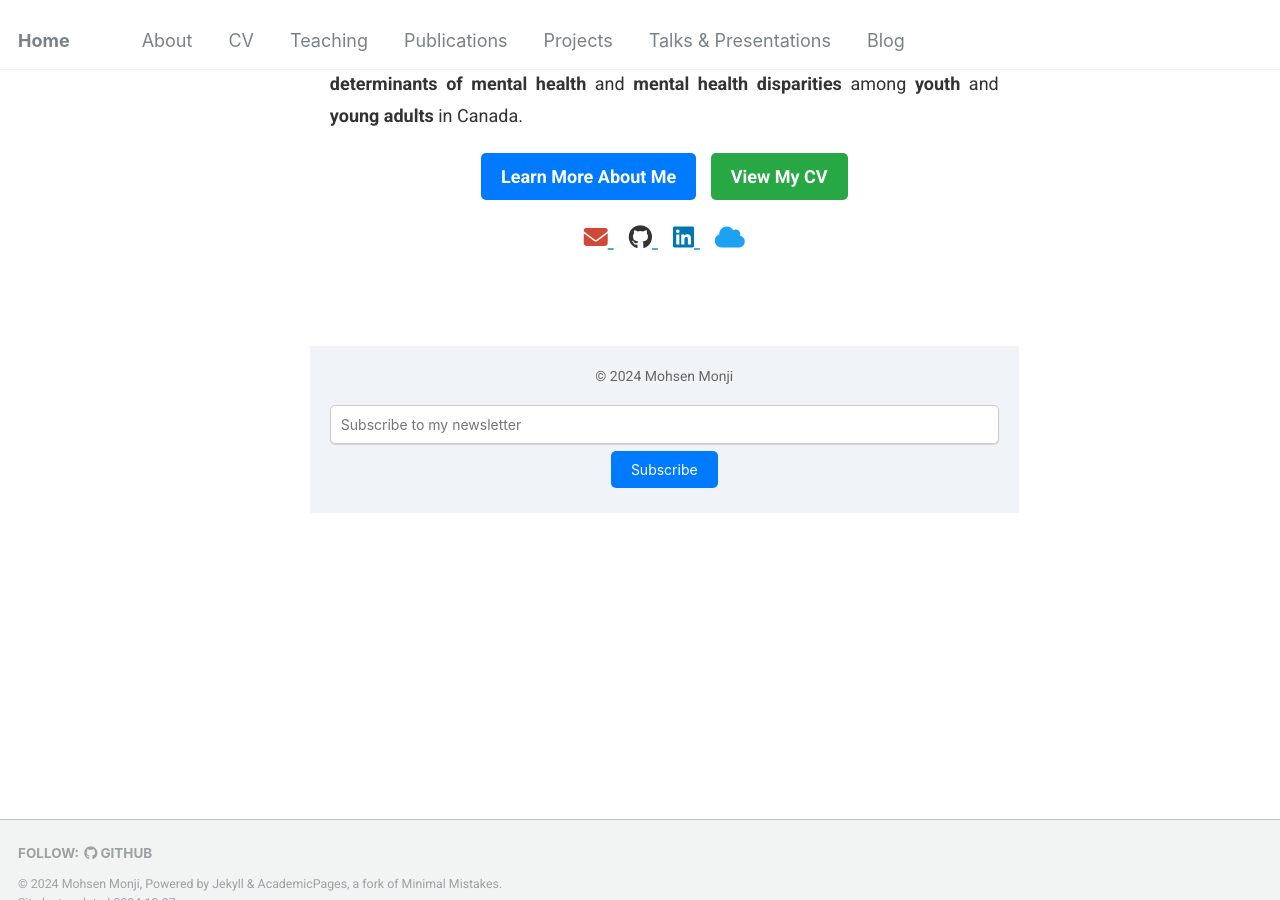
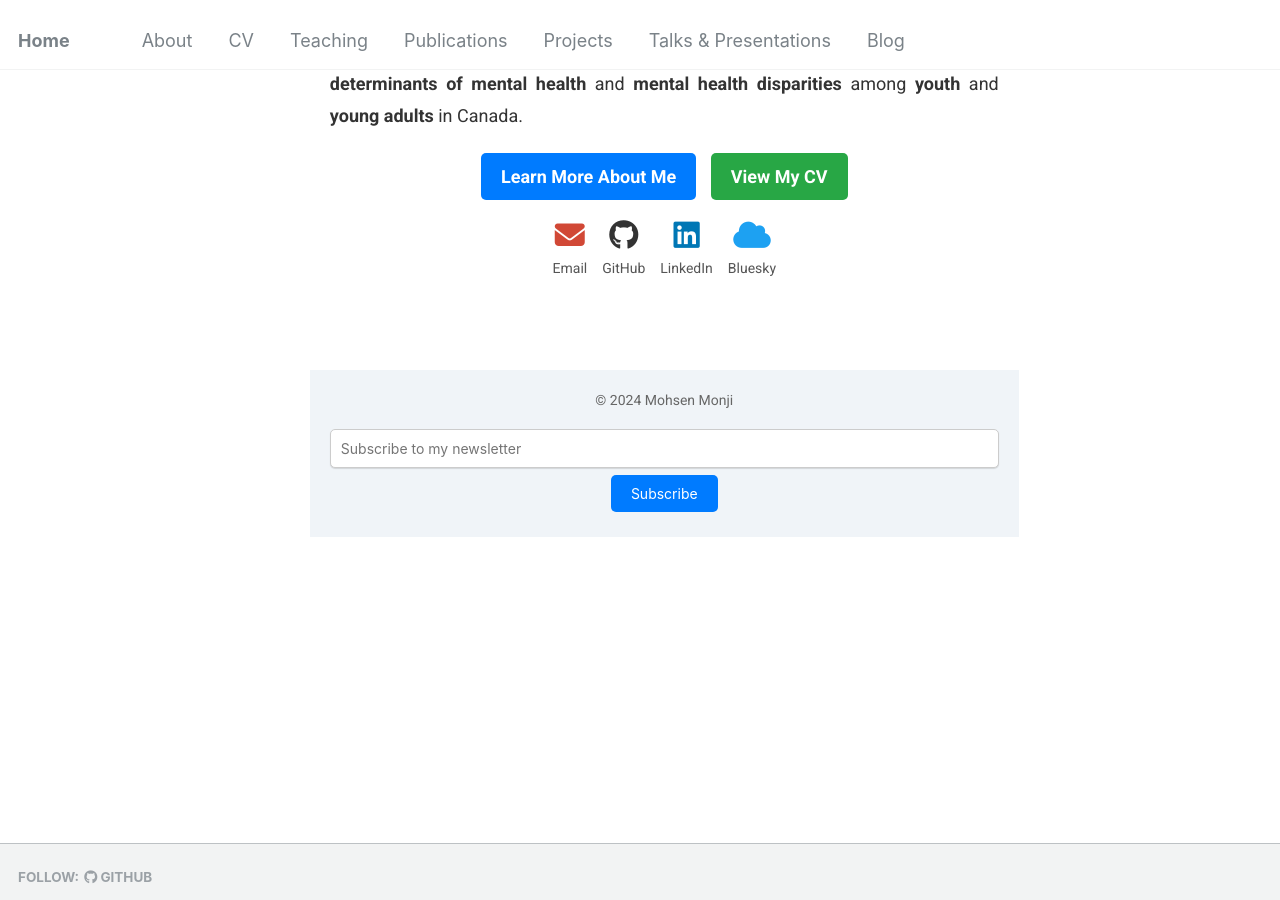
Before and after one commit to Mohsnmonji/mohsnmonji.github.io, a Jekyll site: the page built from _pages/front.md, in a window 1280 px wide and 900 px high, scrolled down 682 px. Built offline with Jekyll 4.4.1, drawn with Linux system fonts in a browser that asks for light colours.

Commit message:
Update front.md

```diff
--- a/_pages/front.md
+++ b/_pages/front.md
@@ -17,7 +17,7 @@ hide_avatar: true
   <h1 style="color: #333; font-size: 36px; margin-bottom: 10px;">MOHSEN MONJI</h1>
 
   <!-- Subtitle -->
-  <p style="font-style: font-size: 18px; margin-top: 5px; color: #555;">
+  <p style="font-size: 18px; margin-top: 5px; color: #555;">
     PhD Candidate in Sociology | Lecturer | FRQSC Doctoral Scholar | CAnD3 Doctoral Fellow | CRDCN Emerging Scholar
   </p>
 
@@ -36,18 +36,30 @@ hide_avatar: true
 
   <!-- Social Media Links -->
   <div style="margin-bottom: 20px;">
-    <a href="mailto:mohsen.monji@concordia.ca" target="_blank" style="margin-right: 15px; font-size: 24px;">
-      <i class="fas fa-envelope" style="color: #D14836;"></i>
-    </a>
-    <a href="https://github.com/Mohsnmonji" target="_blank" style="margin-right: 15px; font-size: 24px;">
-      <i class="fab fa-github" style="color: #333;"></i>
-    </a>
-    <a href="https://www.linkedin.com/in/mohsen-monji-0a3a37269" target="_blank" style="margin-right: 15px; font-size: 24px;">
-      <i class="fab fa-linkedin" style="color: #0077B5;"></i>
-    </a>
-    <a href="https://bsky.app/profile/mohsenmonji.bsky.social" target="_blank" style="font-size: 24px;">
-      <i class="fas fa-cloud" style="color: #1DA1F2;"></i>
-    </a>
+    <div style="display: inline-block; text-align: center; margin-right: 15px;">
+      <a href="mailto:mohsen.monji@concordia.ca" target="_blank" style="text-decoration: none;">
+        <i class="fas fa-envelope" style="color: #D14836; font-size: 30px;"></i><br>
+        <span style="font-size: 14px; color: #555;">Email</span>
+      </a>
+    </div>
+    <div style="display: inline-block; text-align: center; margin-right: 15px;">
+      <a href="https://github.com/Mohsnmonji" target="_blank" style="text-decoration: none;">
+        <i class="fab fa-github" style="color: #333; font-size: 30px;"></i><br>
+        <span style="font-size: 14px; color: #555;">GitHub</span>
+      </a>
+    </div>
+    <div style="display: inline-block; text-align: center; margin-right: 15px;">
+      <a href="https://www.linkedin.com/in/mohsen-monji-0a3a37269" target="_blank" style="text-decoration: none;">
+        <i class="fab fa-linkedin" style="color: #0077B5; font-size: 30px;"></i><br>
+        <span style="font-size: 14px; color: #555;">LinkedIn</span>
+      </a>
+    </div>
+    <div style="display: inline-block; text-align: center;">
+      <a href="https://bsky.app/profile/mohsenmonji.bsky.social" target="_blank" style="text-decoration: none;">
+        <i class="fas fa-cloud" style="color: #1DA1F2; font-size: 30px;"></i><br>
+        <span style="font-size: 14px; color: #555;">Bluesky</span>
+      </a>
+    </div>
   </div>
 </div>
 
```
